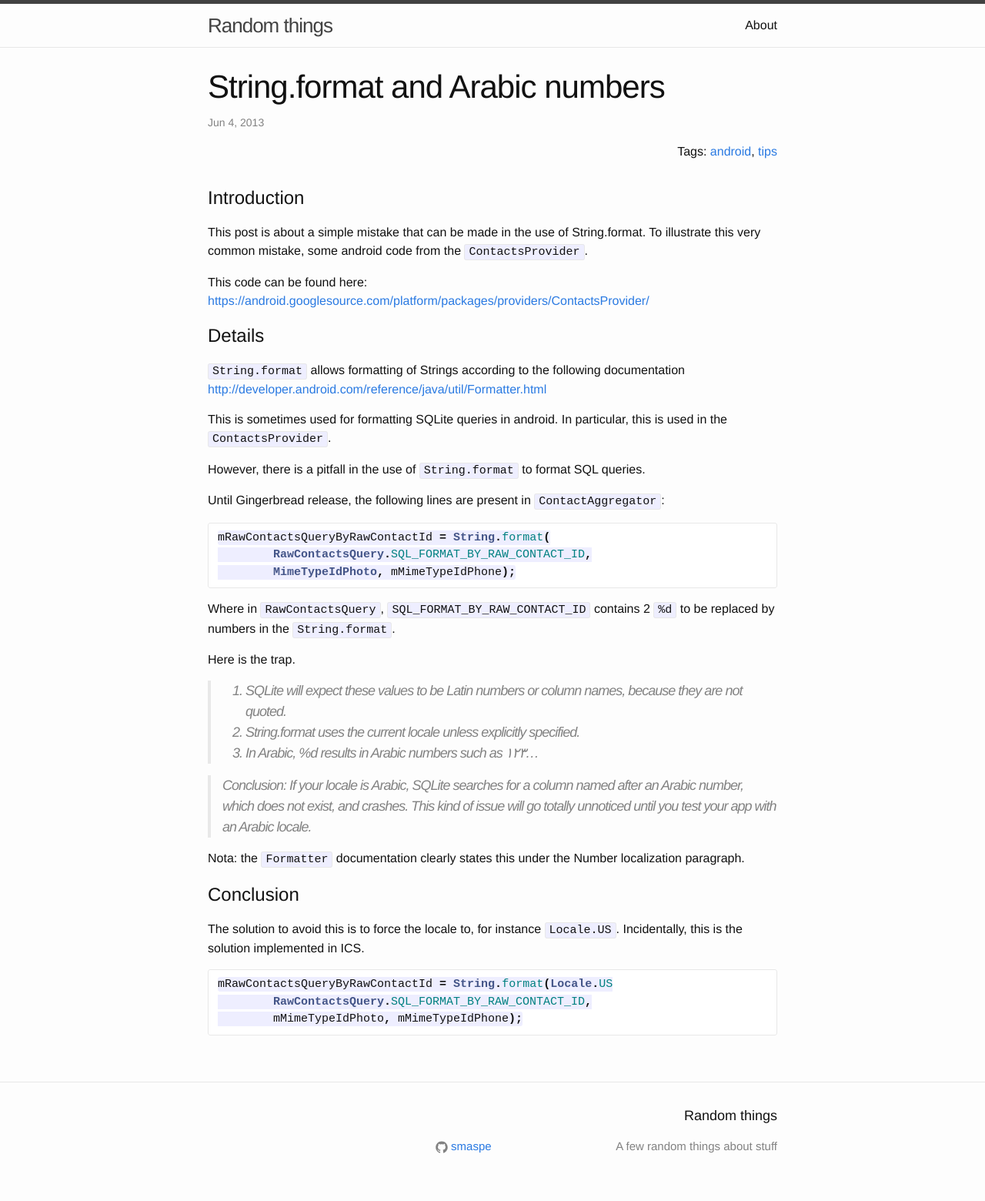
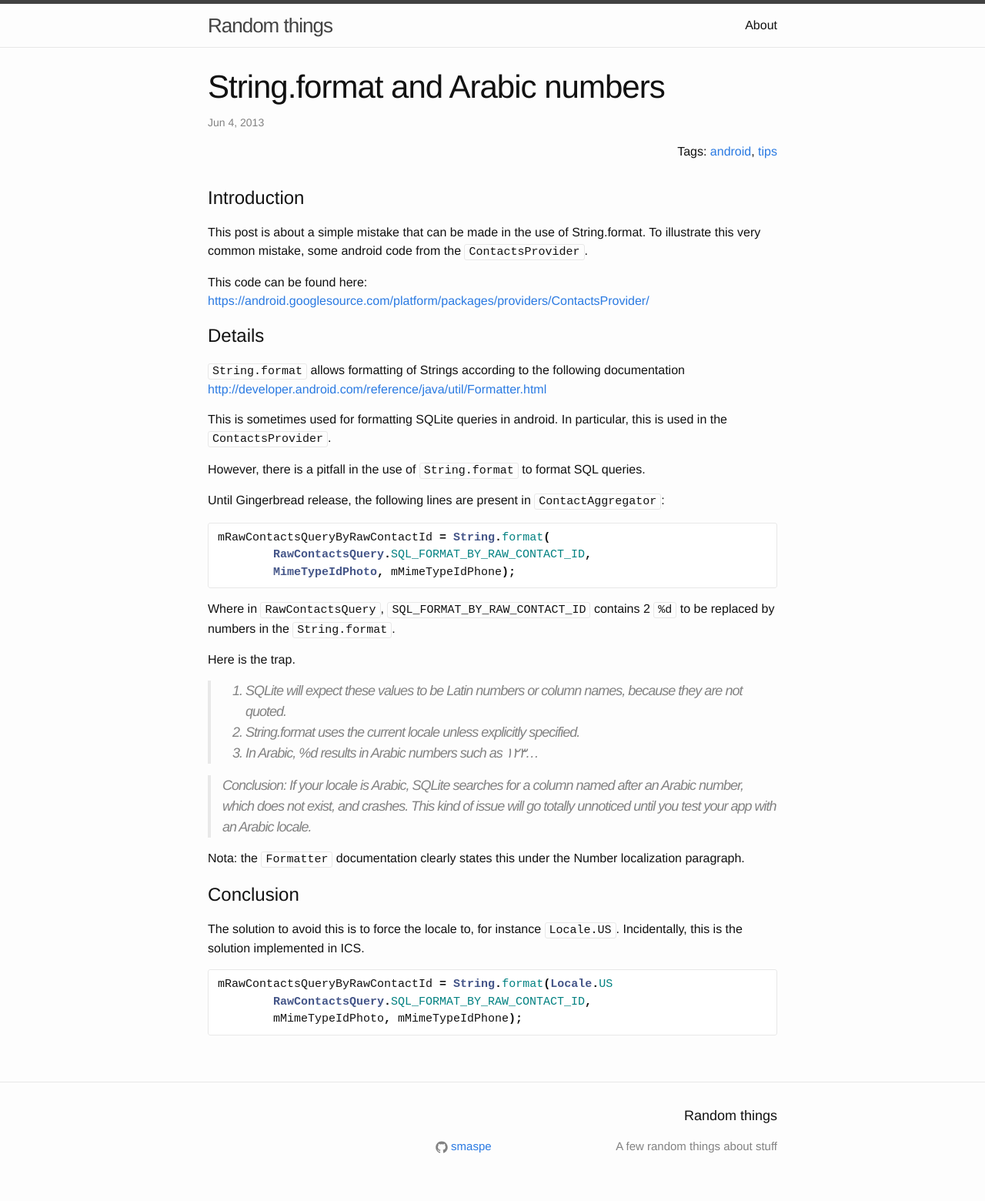
Before and after one commit to smaspe/smaspe.github.io, a Jekyll site: the page built from _posts/2013-06-04-arabic-numbers-stringformat.markdown, in a window 1280 px wide. Shown: the whole page at 77% size. Built offline with Jekyll 4.4.1, drawn with Linux system fonts in a browser that asks for light colours.

Commit message:
Slightly better code format style

```diff
--- a/_sass/_base.scss
+++ b/_sass/_base.scss
@@ -130,7 +130,6 @@ code {
     font-size: 15px;
     border: 1px solid $grey-color-light;
     border-radius: 3px;
-    background-color: #eef;
 }
 
 code {
@@ -139,7 +138,7 @@ code {
 
 pre {
     padding: 8px 12px;
-    overflow-x: scroll;
+    overflow-x: auto;
 
     > code {
         border: 0;
```
